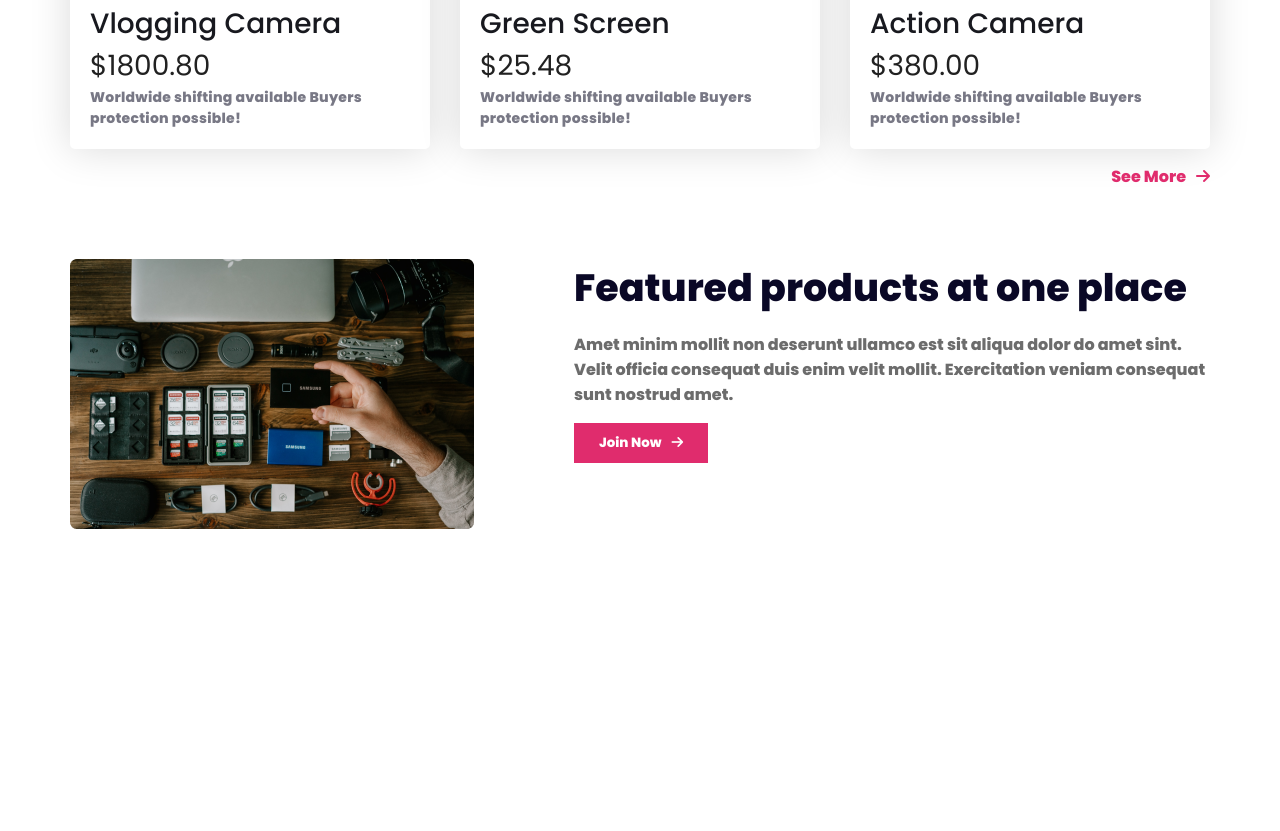
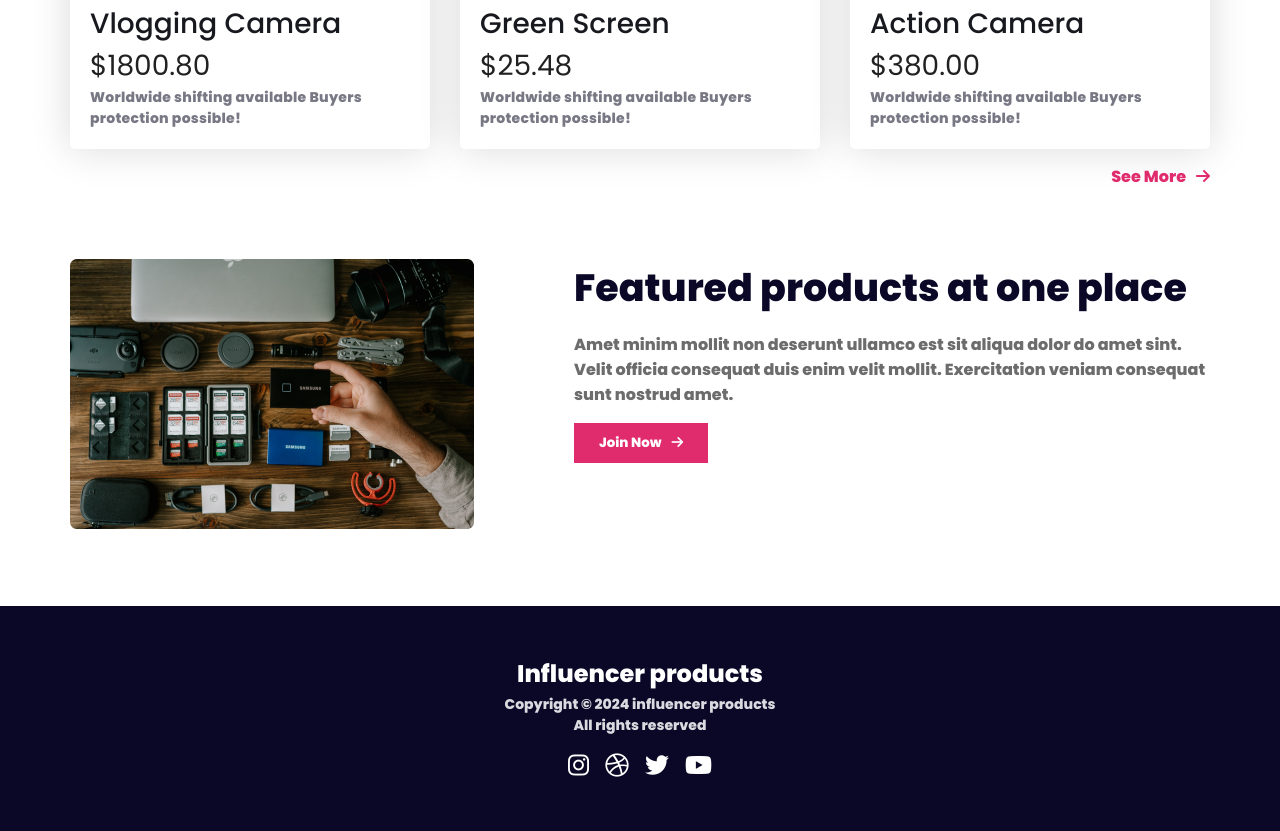
Before and after one commit to utsomondal/project-influencer, a plain HTML site: page index.html in a window 1280 px wide. Shown: the part 2127-2958 px from the top of the page. Before the commit the page ends 2733 px from the top, so only its background shows below. Drawn offline with Linux system fonts and the light colour scheme.

Commit message:
footer complete

```diff
--- a/index.html
+++ b/index.html
@@ -152,5 +152,18 @@
         </div>
       </section>
     </main>
+    <footer>
+        <div class="footer-content">
+            <h4>Influencer products</h4>
+            <p class="copyright">Copyright &copy; 2024  influencer products</p>
+            <p class="reserved">All rights reserved</p>
+        </div>
+        <div class="footer-img">
+            <a href="#"><i class="fa-brands fa-instagram"></i></a>
+            <a href="#"><i class="fa-brands fa-dribbble"></i></a>
+            <a href="#"><i class="fa-brands fa-twitter"></i></a>
+            <a href="#"><i class="fa-brands fa-youtube"></i></a>
+        </div>
+    </footer>
   </body>
 </html>
--- a/styles/index.css
+++ b/styles/index.css
@@ -159,6 +159,34 @@ section {
   padding: 10px 25px;
   font-weight: 700;
 }
+/* footer styles */
+footer {
+  text-align: center;
+  background-color: #0a0826;
+  color: #fff;
+  padding: 50px 0;
+}
+.footer-img {
+  margin-top: 17px;
+  display: flex;
+  gap: 16px;
+  justify-content: center;
+}
+.fa-brands {
+  font-size: 1.5rem;
+  color: #fff;
+}
+footer .footer-content h4 {
+  font-size: 1.5rem;
+  font-weight: 700;
+  margin-bottom: 3px;
+}
+footer .footer-content .copyright,
+footer .footer-content .reserved  {
+  color: #d9dbe1;
+  font-size: 0.875rem;
+  font-weight: 700;
+}
 /* responsive design for mobile */
 @media screen and (max-width: 576px) {
   header {
@@ -179,7 +207,7 @@ section {
     flex-direction: column-reverse;
   }
 
-  .header-image{
+  .header-image {
     background-position: center;
   }
   .featured .featured-img img,
```
Also changed, not shown: images/icons/dribble.png (added), images/icons/instagram.png (added), images/icons/twitter.png (added), images/icons/youtube.png (added).
